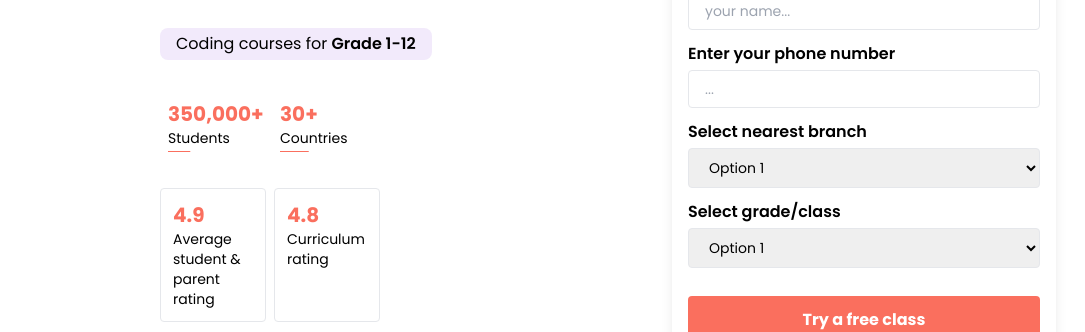
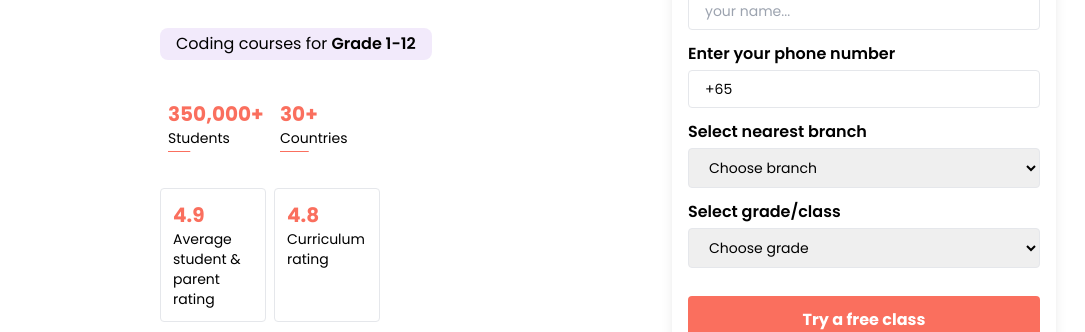
Before and after one commit to aquapaka/foundation-project, a Nuxt app: page / in a window 1280 px wide. Shown: the part 204-536 px from the top of the page, without its empty margins (32-1117 px from the left). Built offline with nearby package versions, Linux system fonts and the light colour scheme.

Commit message:
Add form validations

```diff
--- a/components/form/Contact.vue
+++ b/components/form/Contact.vue
@@ -4,17 +4,21 @@
     <!--  Name field  -->
     <div>
       <label>Enter your name</label>
-      <input type="text" placeholder="your name..."/>
+      <span v-if="formError.nameError" class="font-light text-xs text-red-500"> * Name should have more than 5 characters</span>
+      <input type="text" v-model="formData.name" placeholder="your name..."/>
     </div>
     <!--  Phone number field  -->
     <div>
       <label>Enter your phone number</label>
-      <input type="tel" placeholder="..."/>
+      <span v-if="formError.phoneError" class="font-light text-xs text-red-500"> * Phone number should have 11 digits</span>
+      <input type="tel" v-model="formData.phone" @keypress="checkPhoneInput($event)" maxlength="12" name="phone" placeholder="phone number..."/>
     </div>
     <!--  Select branch field  -->
     <div>
       <label>Select nearest branch</label>
-      <select>
+      <span v-if="formError.branchError" class="font-light text-xs text-red-500"> * Please choose a branch</span>
+      <select v-model="formData.branchSelection">
+        <option value="" disabled selected>Choose branch</option>
         <option>Option 1</option>
         <option>Option 2</option>
         <option>Option 3</option>
@@ -23,17 +27,63 @@
     <!--  Select grade/class field  -->
     <div>
       <label>Select grade/class</label>
-      <select>
-        <option>Option 1</option>
-        <option>Option 2</option>
-        <option>Option 3</option>
+      <span v-if="formError.gradeError" class="font-light text-xs text-red-500"> * Please choose a grade</span>
+      <select v-model="formData.gradeSelection">
+        <option value="" disabled selected>Choose grade</option>
+        <option>Grade 1</option>
+        <option>Grade 2</option>
+        <option>Grade 3</option>
       </select>
     </div>
-    <button class="primary-button w-full mt-4">Try a free class</button>
+    <button @click="submitForm()" class="primary-button w-full mt-4">Try a free class</button>
     <p class="text-center text-xs my-3">1000+ slots booked in last 24 hours</p>
     <p class="text-xs">By signing up, you agree to the Terms of Service and Privacy Policy. You also agree that you have parental consent. Important updates will be sent via WhatsApp.</p>
   </div>
 
 </template>
-<script setup>
+
+<script setup lang="ts">
+const formData = ref({
+  name: '',
+  phone: '+65',
+  branchSelection: '',
+  gradeSelection: '',
+});
+
+const formErrorInitialState = {
+  nameError: false,
+  phoneError: false,
+  branchError: false,
+  gradeError: false,
+}
+const formError = ref(formErrorInitialState);
+
+function checkPhoneInput(evt: KeyboardEvent): void {
+  const keysAllowed: string[] = ['0', '1', '2', '3', '4', '5', '6', '7', '8', '9'];
+  const keyPressed: string = evt.key;
+
+  if(formData.value.phone.length < 3) formData.value.phone = '+65';
+  if (!keysAllowed.includes(keyPressed)) {
+    evt.preventDefault()
+  }
+}
+
+function submitForm() {
+  // Reset error states
+  formError.value = formErrorInitialState;
+
+  // Validate
+  formError.value.nameError = formData.value.name.length < 5;
+  formError.value.phoneError = formData.value.phone.length < 12;
+  formError.value.branchError = formData.value.branchSelection === '';
+  formError.value.gradeError = formData.value.gradeSelection === '';
+
+  // Submit if no error
+  if( !formError.value.nameError &&
+      !formError.value.phoneError &&
+      !formError.value.branchError &&
+      !formError.value.gradeError) {
+    console.log("Submit form!");
+  }
+}
 </script>
```
